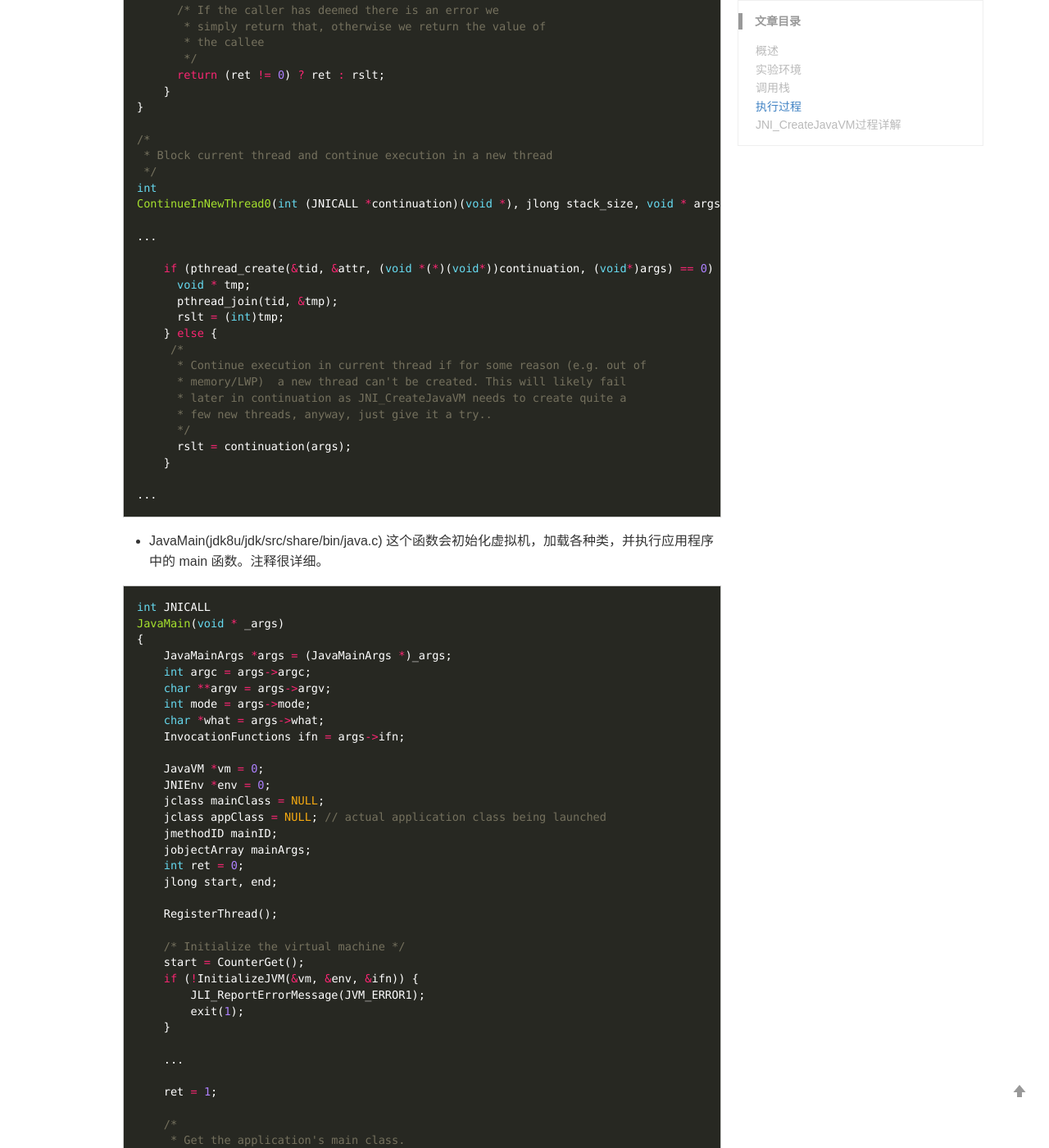
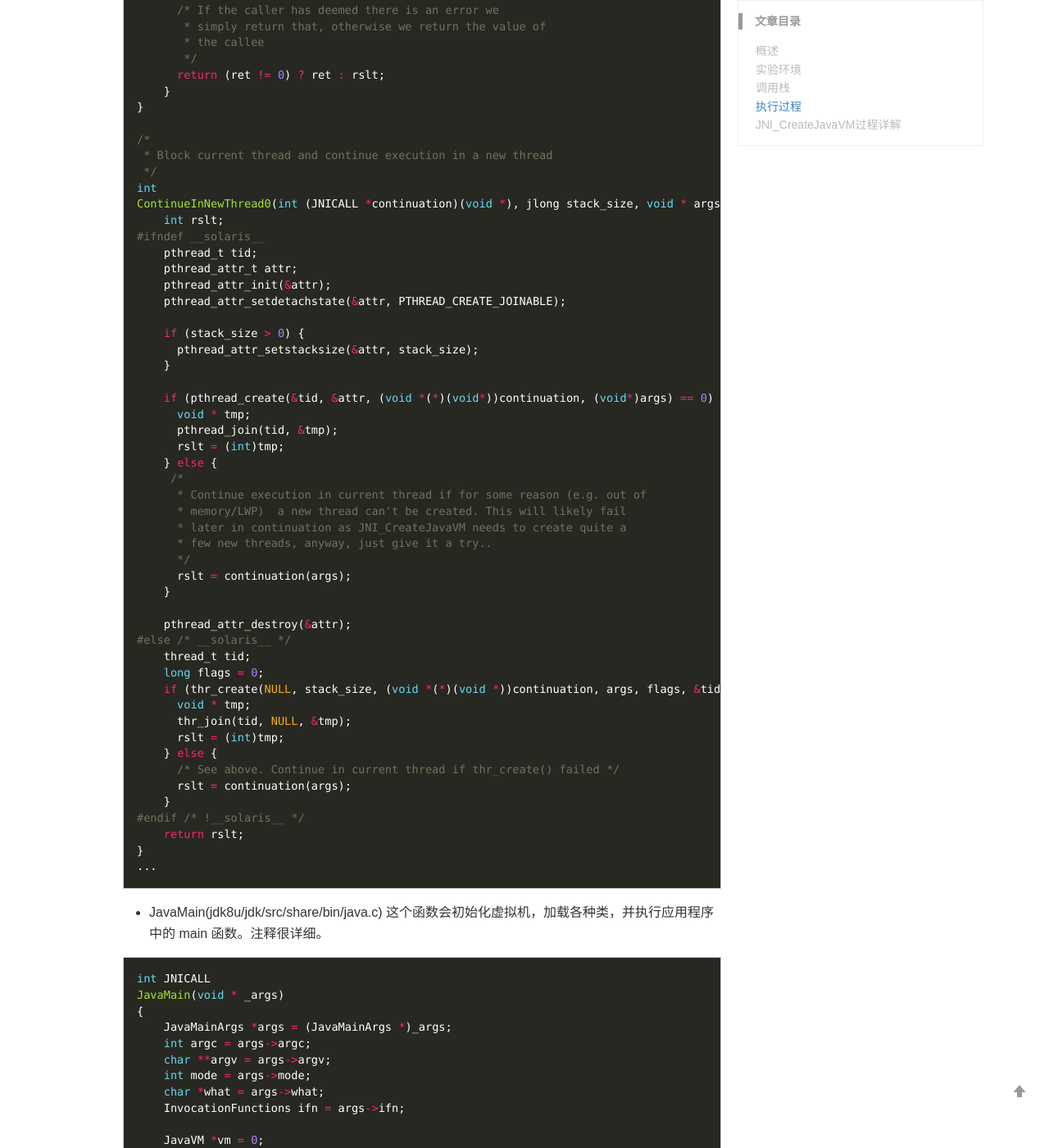
Before and after one commit to MazFactor/mzlongblog, a Jekyll site: the page built from _posts/2021-02-15-深入理解Java虚拟机笔记（一）（附录）-Java虚拟机启动与运行.md, in a window 1280 px wide and 1400 px high, scrolled down 6262 px. Shown: the whole window at 82% size. Built offline with Jekyll 4.4.1, drawn with Linux system fonts in a browser that asks for light colours; comment, search, counter and statistics services are not loaded; some of the changed text lies outside the part shown.

Commit message:
2021022406

````diff
--- a/_posts/2021-02-15-深入理解Java虚拟机笔记（一）（附录）-Java虚拟机启动与运行.md
+++ b/_posts/2021-02-15-深入理解Java虚拟机笔记（一）（附录）-Java虚拟机启动与运行.md
@@ -282,8 +282,16 @@ ContinueInNewThread(InvocationFunctions* ifn, jlong threadStackSize,
  */
 int
 ContinueInNewThread0(int (JNICALL *continuation)(void *), jlong stack_size, void * args) {
+    int rslt;
+#ifndef __solaris__
+    pthread_t tid;
+    pthread_attr_t attr;
+    pthread_attr_init(&attr);
+    pthread_attr_setdetachstate(&attr, PTHREAD_CREATE_JOINABLE);
 
-...
+    if (stack_size > 0) {
+      pthread_attr_setstacksize(&attr, stack_size);
+    }
 
     if (pthread_create(&tid, &attr, (void *(*)(void*))continuation, (void*)args) == 0) {
       void * tmp;
@@ -299,6 +307,21 @@ ContinueInNewThread0(int (JNICALL *continuation)(void *), jlong stack_size, void
       rslt = continuation(args);
     }
 
+    pthread_attr_destroy(&attr);
+#else /* __solaris__ */
+    thread_t tid;
+    long flags = 0;
+    if (thr_create(NULL, stack_size, (void *(*)(void *))continuation, args, flags, &tid) == 0) {
+      void * tmp;
+      thr_join(tid, NULL, &tmp);
+      rslt = (int)tmp;
+    } else {
+      /* See above. Continue in current thread if thr_create() failed */
+      rslt = continuation(args);
+    }
+#endif /* !__solaris__ */
+    return rslt;
+}
 ...
 ```
 * JavaMain(jdk8u/jdk/src/share/bin/java.c)
````
